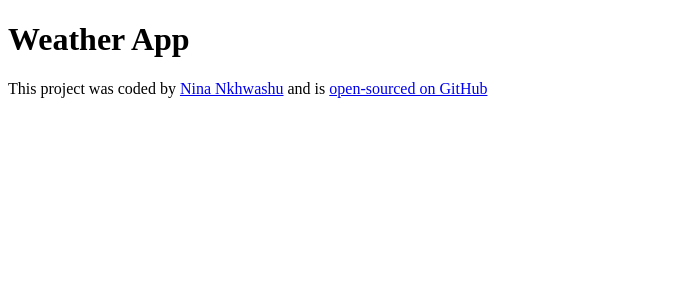
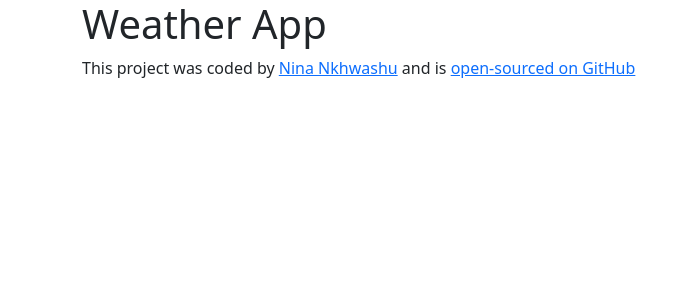
Before and after one commit to ninankhwashu/react-weather-app, a React (Create React App) app in the folder my-app/: page / in a window 1280 px wide. Shown: the top 300 px of the page, without its empty margins (0-691 px from the left). Built offline with nearby package versions, Linux system fonts and the light colour scheme.

Commit message:
Add bootstrap

```diff
--- a/my-app/package.json
+++ b/my-app/package.json
@@ -7,6 +7,7 @@
     "@testing-library/jest-dom": "^6.6.3",
     "@testing-library/react": "^16.3.0",
     "@testing-library/user-event": "^13.5.0",
+    "bootstrap": "^5.3.7",
     "react": "^19.1.0",
     "react-dom": "^19.1.0",
     "react-scripts": "5.0.1",
--- a/my-app/src/App.js
+++ b/my-app/src/App.js
@@ -3,6 +3,7 @@ import "./App.css";
 export default function App() {
   return (
     <div className="App">
+      <div className="container">
         <h1>Weather App</h1>
         <footer>
           This project was coded by{" "}
@@ -23,5 +24,6 @@ export default function App() {
           </a>
         </footer>
       </div>
+    </div>
   );
 }
--- a/my-app/src/index.js
+++ b/my-app/src/index.js
@@ -1,6 +1,7 @@
 import React from 'react';
 import ReactDOM from 'react-dom/client';
 import './index.css';
+import "bootstrap/dist/css/bootstrap.css";
 import App from './App';
 import reportWebVitals from './reportWebVitals';
 
```
Also changed, not shown: 1 other file (tests, documents, lock files or other folders). Lines whose indentation alone changed are shown as unchanged.
